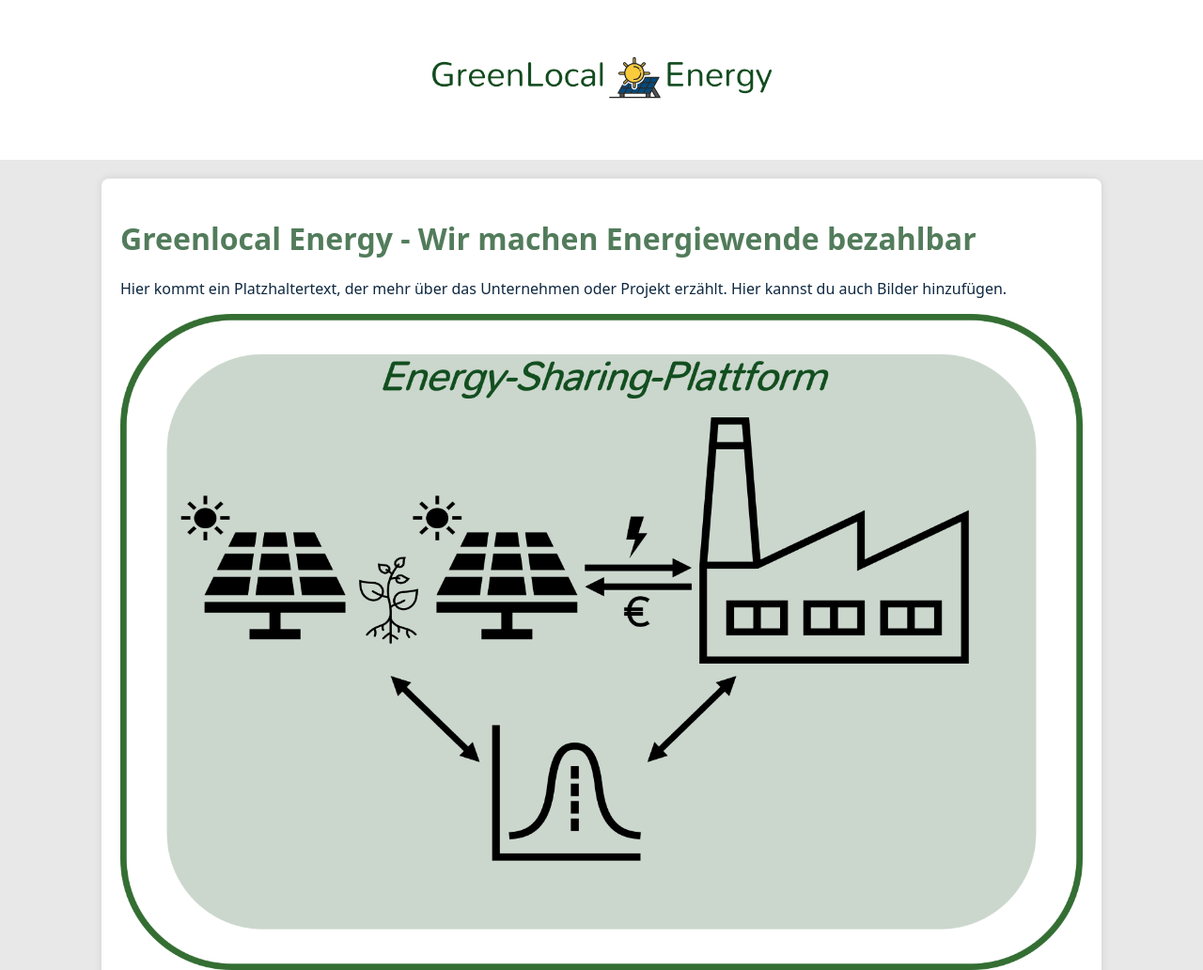
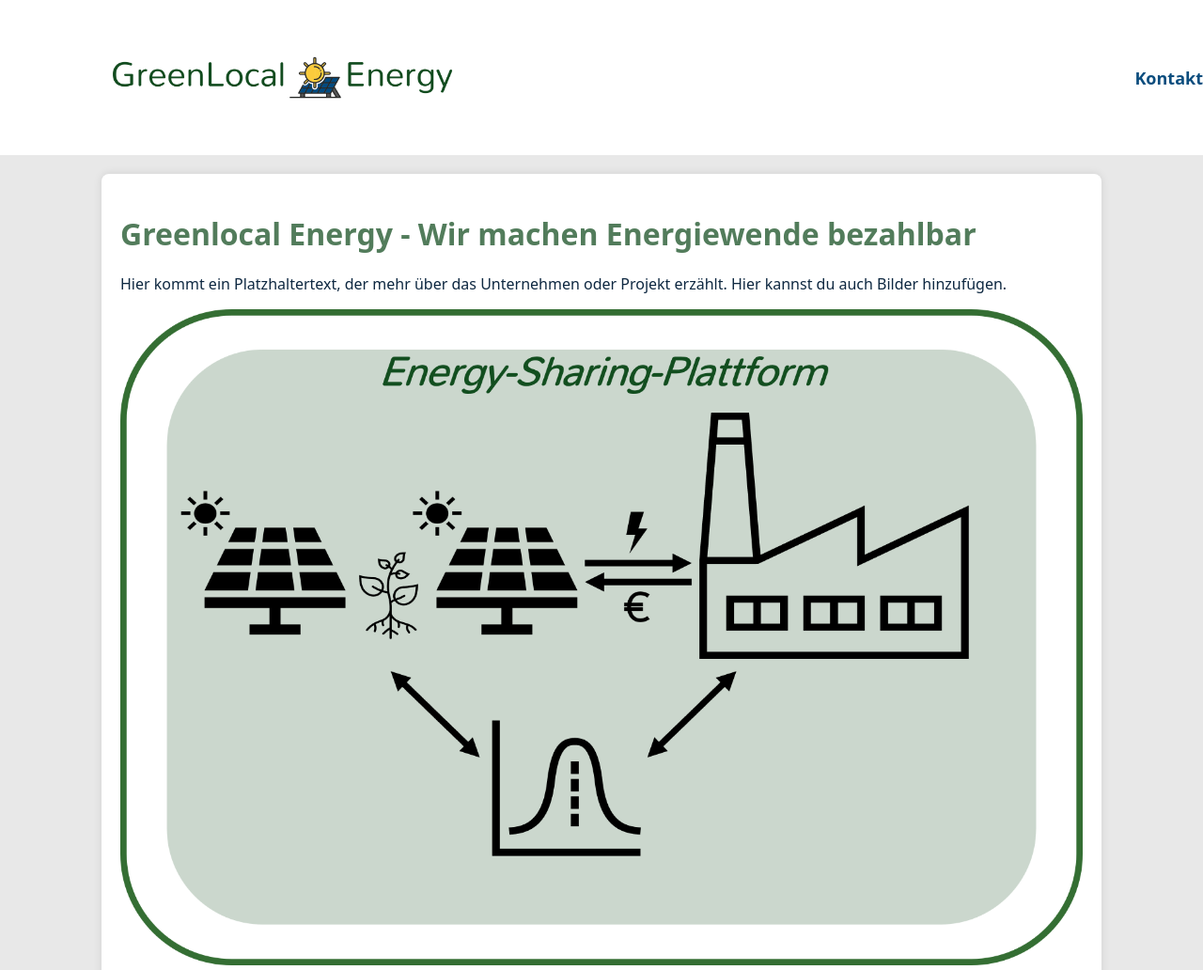
Before and after one commit to VinzenzJochum/GreenlocalEnergy, a plain HTML site: page index.html in a window 1280 px wide. Shown: the top 1032 px of the page at 94% size. Drawn offline with Linux system fonts and the light colour scheme.

Commit message:
Update index.html

```diff
--- a/index.html
+++ b/index.html
@@ -23,10 +23,20 @@
             padding: 20px;
             background-color: #FFFFFF;
             width: 100%;
+            display: flex;
+            justify-content: space-between;
+            align-items: center;
         }
         header img {
             max-width: 600px;
             width: 100%;
+        }
+        .nav-link {
+            cursor: pointer;
+            color: #0B4D7E;
+            font-size: 18px;
+            font-weight: bold;
+            text-decoration: none;
         }
         .main-content {
             width: 80%;
@@ -95,6 +105,7 @@
 <body>
     <header>
         <img src="logo-transparent-png.png" alt="Logo">
+        <a class="nav-link" id="contactLink">Kontakt</a> <!-- Kontakt Link im Header -->
     </header>
 
     <!-- Main Content Section (Text + Images) -->
@@ -123,10 +134,16 @@
     </div>
 
     <script>
-        // Funktion, um das Kontaktformular anzuzeigen oder auszublenden
+        // Zeigt das Kontaktformular an, wenn der "Kontakt"-Link geklickt wird
+        document.getElementById('contactLink').addEventListener('click', function() {
+            var form = document.getElementById('contactForm');
+            form.style.display = form.style.display === 'none' ? 'block' : 'none';
+        });
+
+        // Schließt das Kontaktformular, wenn auf das "X" geklickt wird
         document.getElementById('closeBtn').addEventListener('click', function() {
             var form = document.getElementById('contactForm');
-            form.style.display = form.style.display === 'none' ? 'block' : 'none';
+            form.style.display = 'none';
         });
     </script>
 </body>
```
